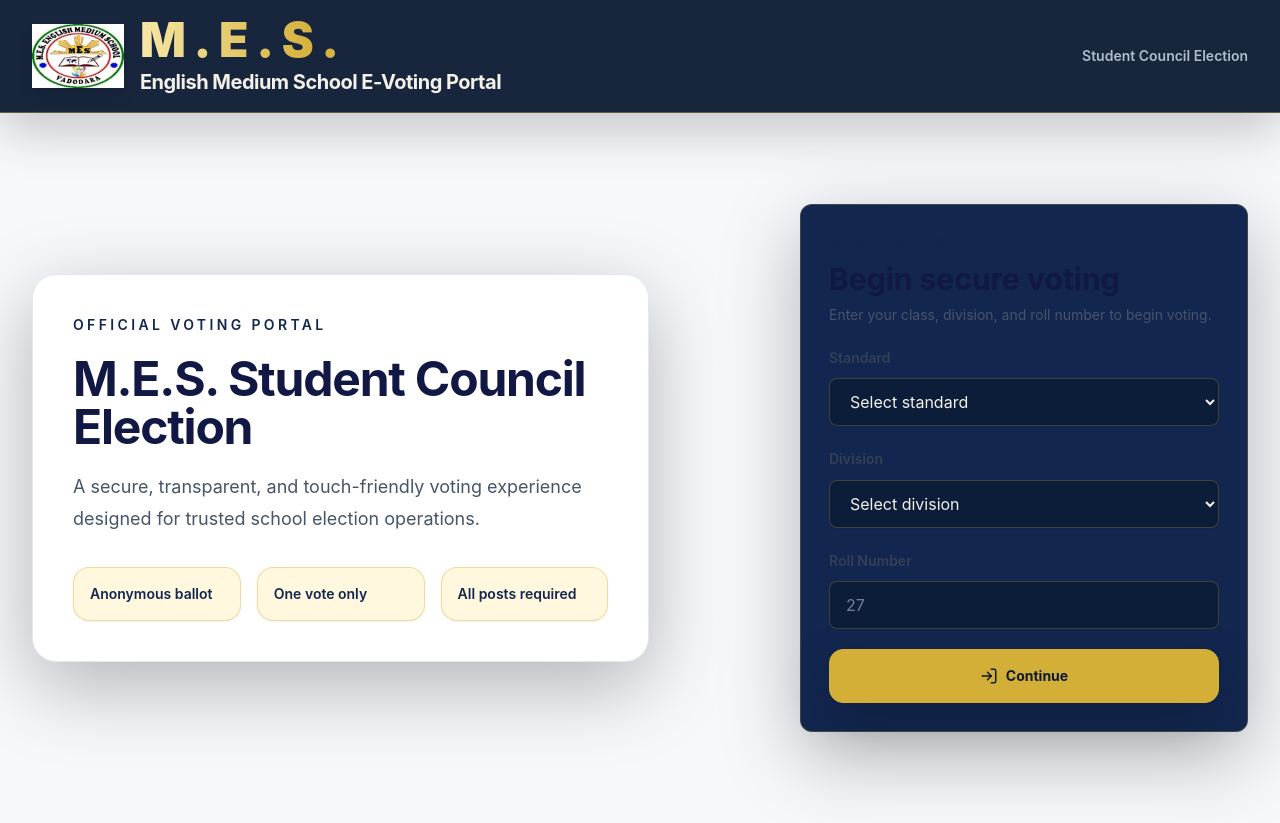
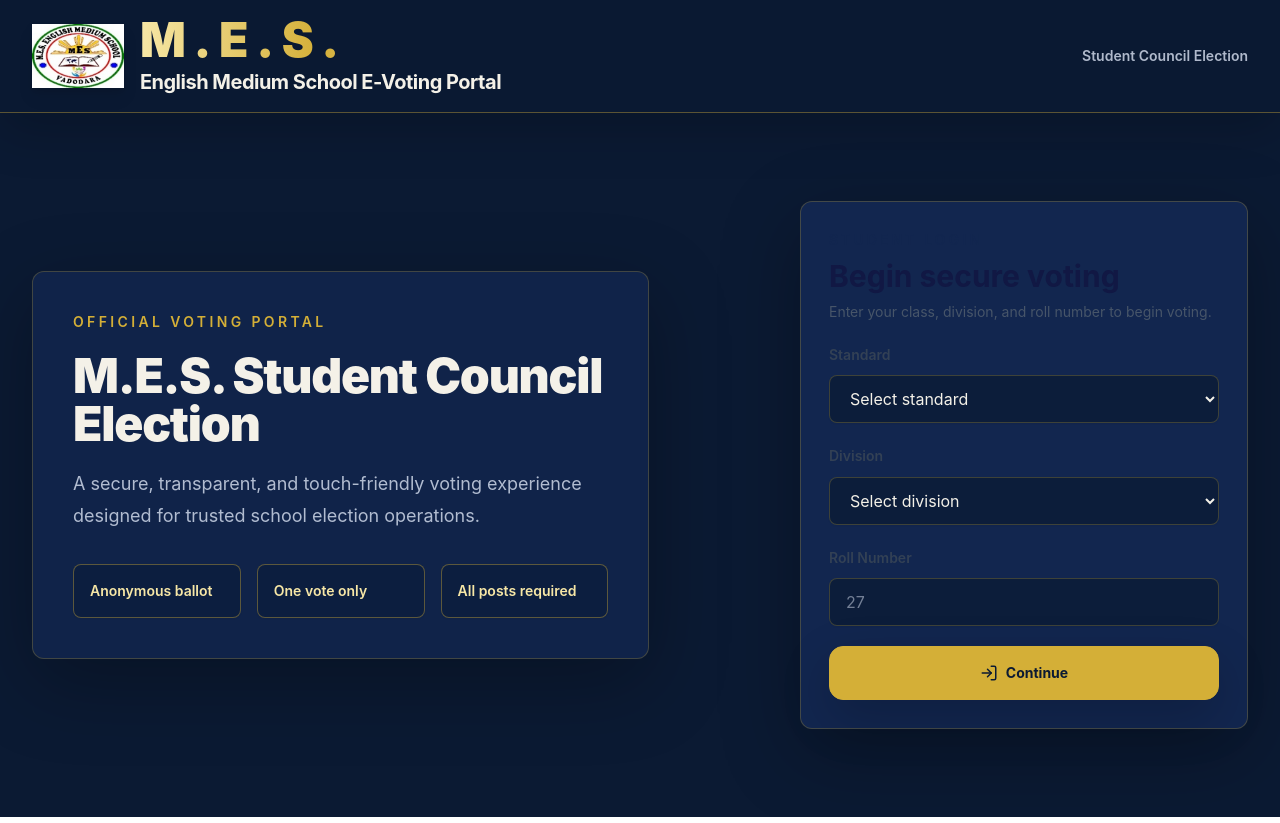
Before and after one commit to Harishmunshi/E-Voting-System, a Next.js app: page / in a window 1280 px wide. Built offline with nearby package versions, Linux system fonts and the light colour scheme.

Commit message:
Restyle home page with gala palette

```diff
--- a/src/app/page.tsx
+++ b/src/app/page.tsx
@@ -3,20 +3,20 @@ import { StudentLogin } from "@/components/student-login";
 
 export default function Home() {
   return (
-    <main className="min-h-screen bg-[#F7F8FC]">
+    <main className="min-h-screen bg-maroon-900 text-maroon-50">
       <BrandHeader eyebrow="Student Council Election" />
-      <section className="mx-auto grid min-h-[calc(100vh-90px)] max-w-7xl items-center gap-10 px-4 py-12 sm:px-6 lg:grid-cols-[1.05fr_0.95fr] lg:px-8">
-        <div className="rounded-[24px] border border-slate-200 bg-white p-8 shadow-premium sm:p-10">
-          <p className="text-sm font-semibold uppercase tracking-[0.24em] text-maroon-600">Official Voting Portal</p>
-          <h2 className="mt-5 text-4xl font-bold tracking-tight text-[#111844] sm:text-5xl">
+      <section className="mx-auto grid min-h-[calc(100vh-96px)] max-w-7xl items-center gap-10 px-4 py-10 sm:px-6 lg:grid-cols-[1.05fr_0.95fr] lg:px-8">
+        <div className="rounded-xl border border-gold-500/25 bg-maroon-600/80 p-7 shadow-premium sm:p-10">
+          <p className="text-sm font-semibold uppercase tracking-[0.24em] text-gold-500">Official Voting Portal</p>
+          <h2 className="mt-5 text-4xl font-black tracking-tight text-maroon-50 sm:text-5xl">
             M.E.S. Student Council Election
           </h2>
-          <p className="mt-5 max-w-2xl text-lg leading-8 text-slate-600">
+          <p className="mt-5 max-w-2xl text-lg leading-8 text-maroon-100/80">
             A secure, transparent, and touch-friendly voting experience designed for trusted school election operations.
           </p>
           <div className="mt-8 grid gap-4 sm:grid-cols-3">
             {["Anonymous ballot", "One vote only", "All posts required"].map((item) => (
-              <div key={item} className="rounded-2xl border border-gold-600/40 bg-gold-50 px-4 py-4 text-sm font-semibold text-maroon-600 shadow-sm">
+              <div key={item} className="rounded-lg border border-gold-500/40 bg-maroon-900/45 px-4 py-4 text-sm font-semibold text-gold-100 shadow-sm">
                 {item}
               </div>
             ))}
```
